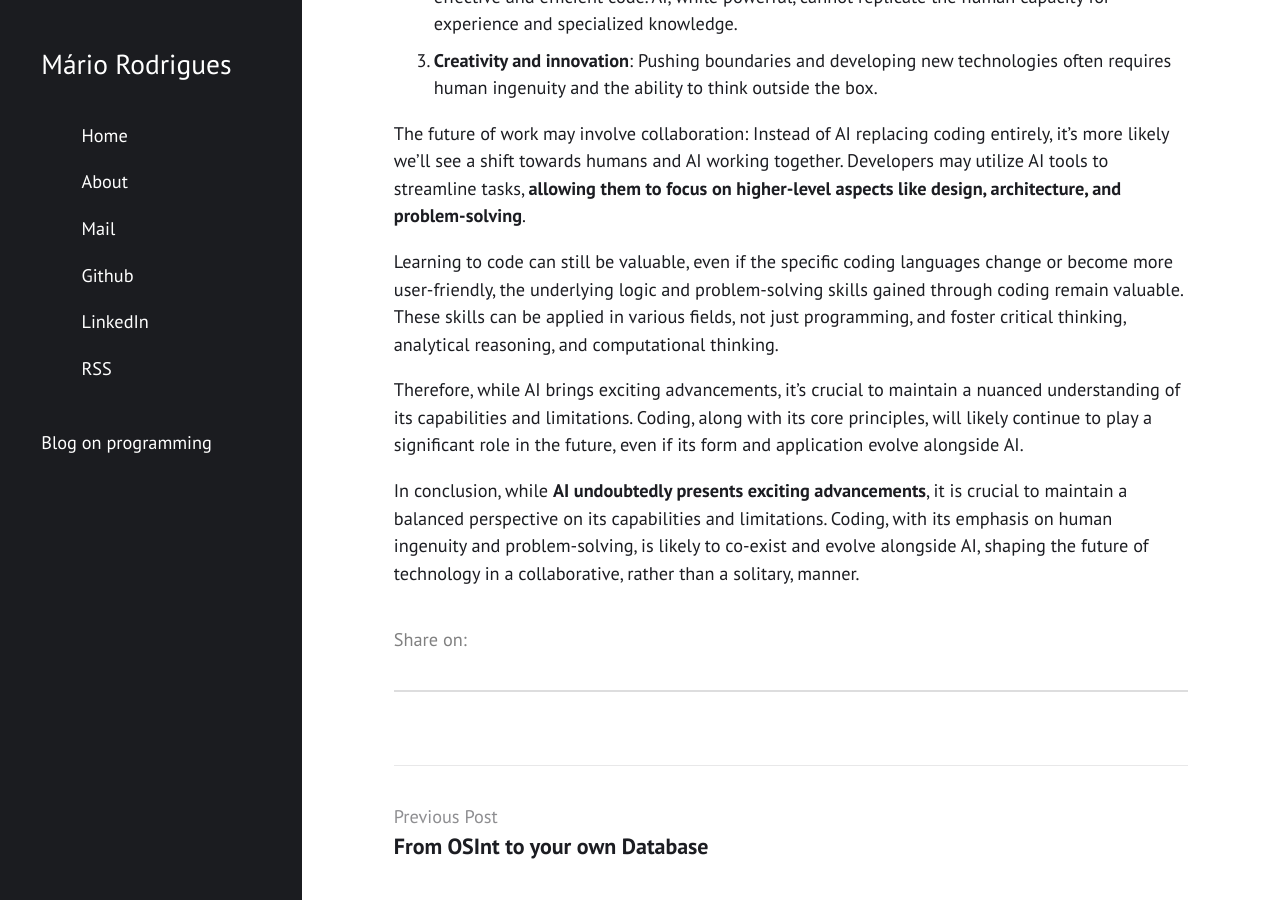
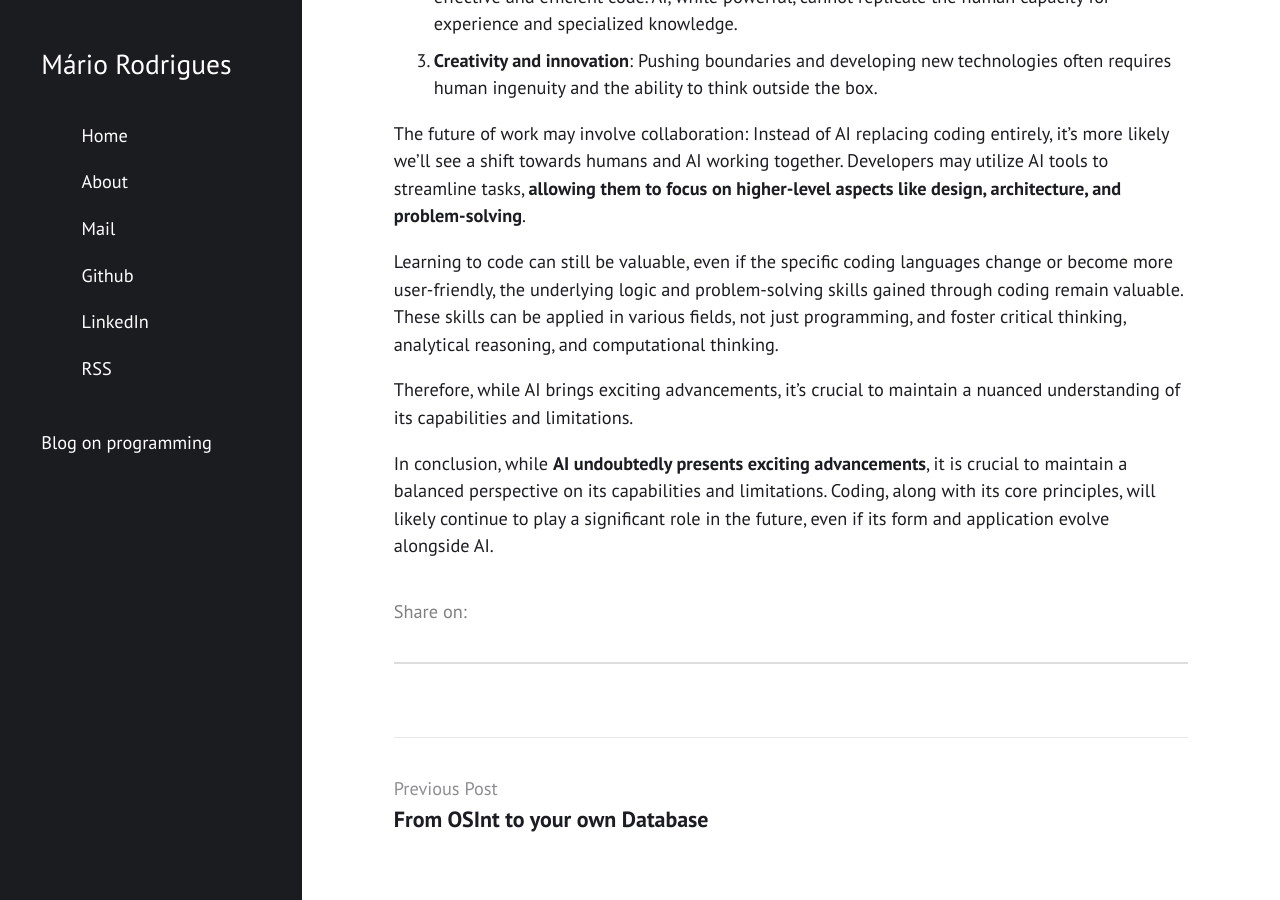
Before and after one commit to MarioRodrigues10/MarioRodrigues10.github.io, a Jekyll site: the page built from _posts/2024-03-03-jensen-huang-statement.md, in a window 1280 px wide and 900 px high, scrolled down 671 px. Built offline with Jekyll 4.4.1, drawn with Linux system fonts in a browser that asks for light colours; nearby versions of some CDN libraries; library files that are not in the unit come from our copies; comment, search, counter and statistics services are not loaded.

Commit message:
fix: article conclusion

```diff
--- a/_posts/2024-03-03-jensen-huang-statement.md
+++ b/_posts/2024-03-03-jensen-huang-statement.md
@@ -26,6 +26,6 @@ The future of work may involve collaboration: Instead of AI replacing coding ent
 
 Learning to code can still be valuable, even if the specific coding languages change or become more user-friendly, the underlying logic and problem-solving skills gained through coding remain valuable. These skills can be applied in various fields, not just programming, and foster critical thinking, analytical reasoning, and computational thinking.
 
-Therefore, while AI brings exciting advancements, it's crucial to maintain a nuanced understanding of its capabilities and limitations. Coding, along with its core principles, will likely continue to play a significant role in the future, even if its form and application evolve alongside AI.
+Therefore, while AI brings exciting advancements, it's crucial to maintain a nuanced understanding of its capabilities and limitations.
 
-In conclusion, while **AI undoubtedly presents exciting advancements**, it is crucial to maintain a balanced perspective on its capabilities and limitations. Coding, with its emphasis on human ingenuity and problem-solving, is likely to co-exist and evolve alongside AI, shaping the future of technology in a collaborative, rather than a solitary, manner.
+In conclusion, while **AI undoubtedly presents exciting advancements**, it is crucial to maintain a balanced perspective on its capabilities and limitations. Coding, along with its core principles, will likely continue to play a significant role in the future, even if its form and application evolve alongside AI.
```
